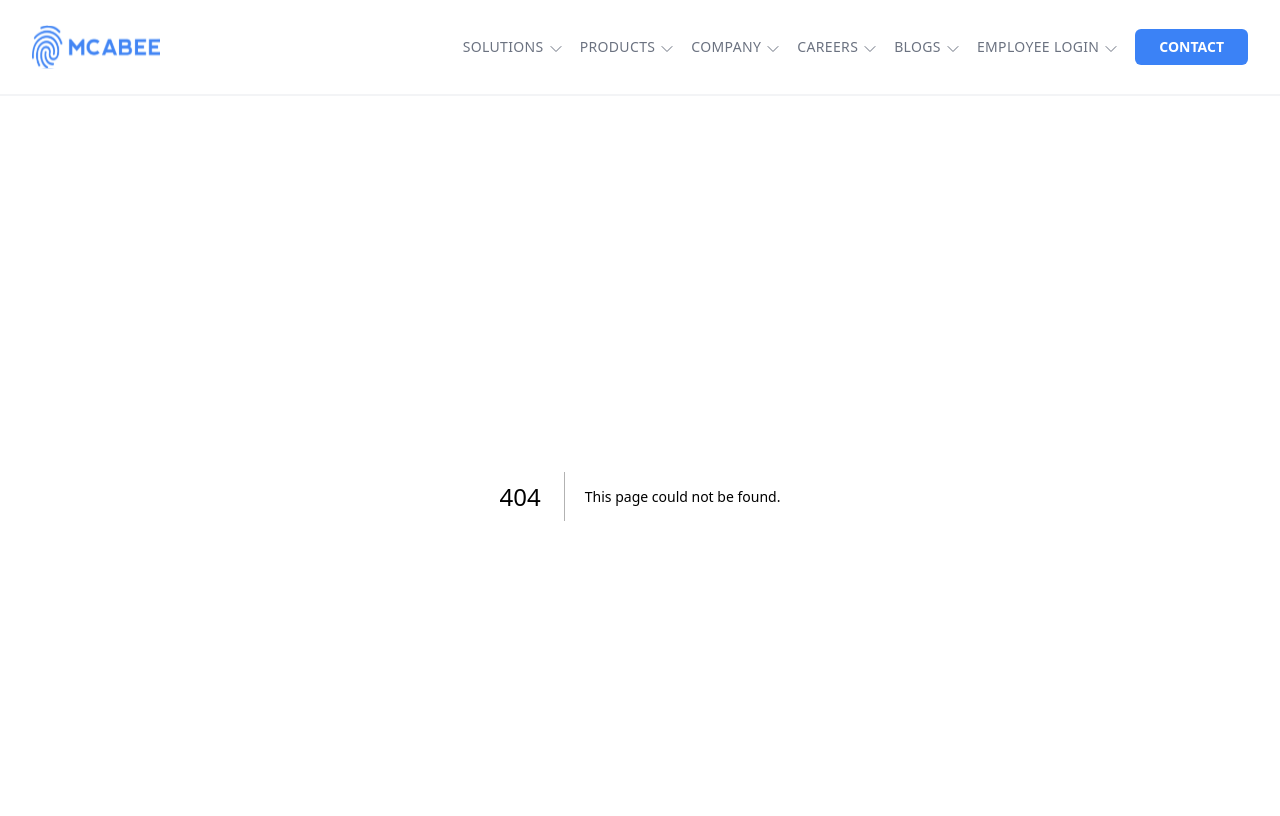
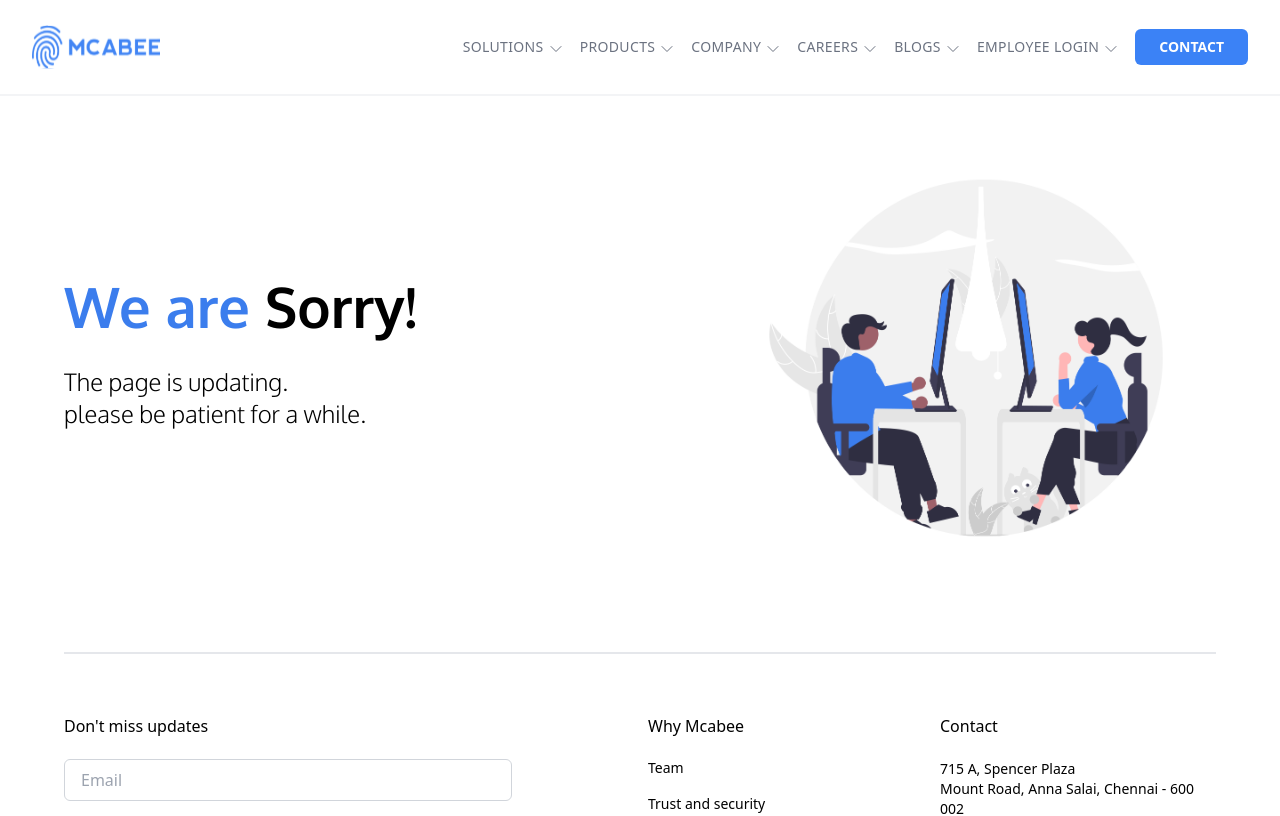
Before and after one commit to MCABEE/McAbee_Main_Website, a Next.js app: page /career in a window 1280 px wide. Before the commit this address had no page. Shown: the top 816 px of the page. Built offline with nearby package versions, Linux system fonts and the light colour scheme.

Commit message:
maintenance page created

```diff
--- /dev/null
+++ b/src/app/career/page.jsx
@@ -0,0 +1,7 @@
+import Maintenance from "@/components/maintenance/Maintenance";
+
+const Career = () => {
+  return <Maintenance />;
+};
+
+export default Career;
--- /dev/null
+++ b/src/app/contact/page.jsx
@@ -0,0 +1,11 @@
+import Contact from "@/components/contact/Contact";
+
+const ContactPage = () => {
+  return (
+    <div className="mt-6">
+      <Contact />
+    </div>
+  );
+};
+
+export default ContactPage;
--- /dev/null
+++ b/src/app/maintenance/page.jsx
@@ -0,0 +1,7 @@
+import Maintenance from "@/components/maintenance/Maintenance";
+
+const MaintenancePage = () => {
+  return <Maintenance />;
+};
+
+export default MaintenancePage;
--- /dev/null
+++ b/src/app/products/page.jsx
@@ -0,0 +1,7 @@
+import Maintenance from "@/components/maintenance/Maintenance";
+
+const Products = () => {
+  return <Maintenance />;
+};
+
+export default Products;
--- a/src/components/Banner.jsx
+++ b/src/components/Banner.jsx
@@ -1,4 +1,5 @@
 import Image from "next/image";
+import Link from "next/link";
 
 const Banner = () => {
   return (
@@ -21,17 +22,19 @@ const Banner = () => {
           />
         </div>
       </div>
-      <div className="lg:my-2 mt-8">
-        <button
+      <div className="flex gap-x-4 lg:mt-0 mt-8">
+        <Link
+          href="#services"
           className="uppercase px-5 py-2.5  text-sm bg-app-blue text-white rounded-md font-semibold transition-all hover:scale-95"
         >
           Explore Services
-        </button>
-        <button
-          className="uppercase px-5 ml-4 py-2.5 text-sm text-app-blue border border-slate-300 rounded-md font-semibold transition-all hover:scale-95"
+        </Link>
+        <Link
+          href="/contact"
+          className="uppercase px-5 py-2.5 text-sm text-app-blue border border-slate-300 rounded-md font-semibold transition-all hover:scale-95"
         >
           Contact Sales
-        </button>
+        </Link>
       </div>
     </section>
   );
--- a/src/components/Navbar.jsx
+++ b/src/components/Navbar.jsx
@@ -130,7 +130,7 @@ const Navbar = () => {
           </ul>
         </nav>
         <Link
-          href={"#"}
+          href={"/contact"}
           className="px-6 py-2 rounded-md text-white font-semibold uppercase bg-blue-500 transition-all hover:scale-95"
         >
           Contact
--- /dev/null
+++ b/src/components/maintenance/Maintenance.jsx
@@ -0,0 +1,27 @@
+import Image from "next/image";
+
+const Maintenance = () => {
+  return (
+    <section className="py-6 sm:py-12 sm:px-8">
+      <div className="flex lg:flex-row flex-col-reverse lg:justify-between gap-4">
+        <div className="flex flex-col justify-center gap-6 md:gap-10">
+          <h1 className="font-semibold md:text-[56px] text-4xl text-app-blue font-oxygen">
+            We are <span className="text-black">Sorry!</span>
+          </h1>
+          <p className="text-2xl font-oxygen">
+            The page is updating. <br />
+            please be patient for a while.
+          </p>
+        </div>
+        <Image
+          src={"/assets/images/maintenance.png"}
+          alt=""
+          height={500}
+          width={500}
+        />
+      </div>
+    </section>
+  );
+};
+
+export default Maintenance;
--- a/src/components/services/Services.jsx
+++ b/src/components/services/Services.jsx
@@ -4,7 +4,7 @@ import ServiceList from "./ServiceList";
 
 const Services = () => {
   return (
-    <section className="py-6 sm:px-8">
+    <section id="services" className="py-6 sm:px-8">
       <Header />
       <div className="grid grid-cols-3 grid-rows-3 mt-10 mb-4 gap-4">
         <ServiceList />
```
Also changed, not shown: public/assets/images/maintenance.png (added), src/app/layout.jsx (renamed from src/app/layout.js), src/app/page.jsx (renamed from src/app/page.js).
